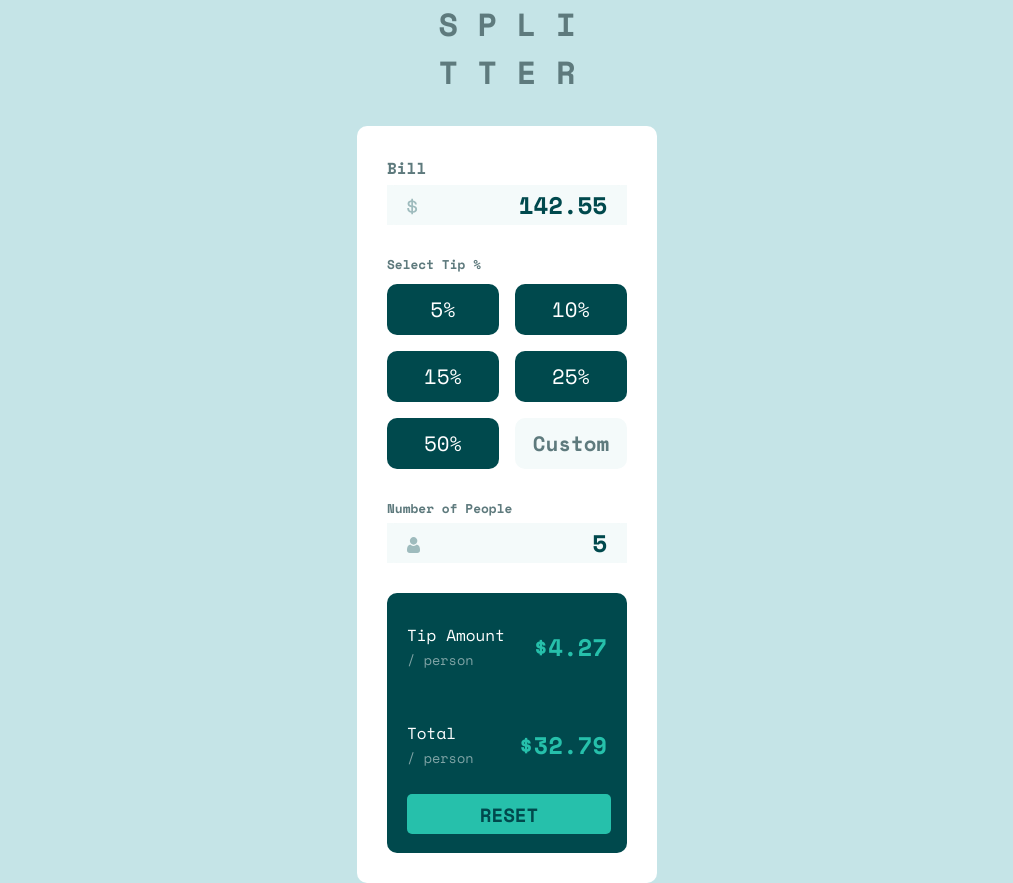
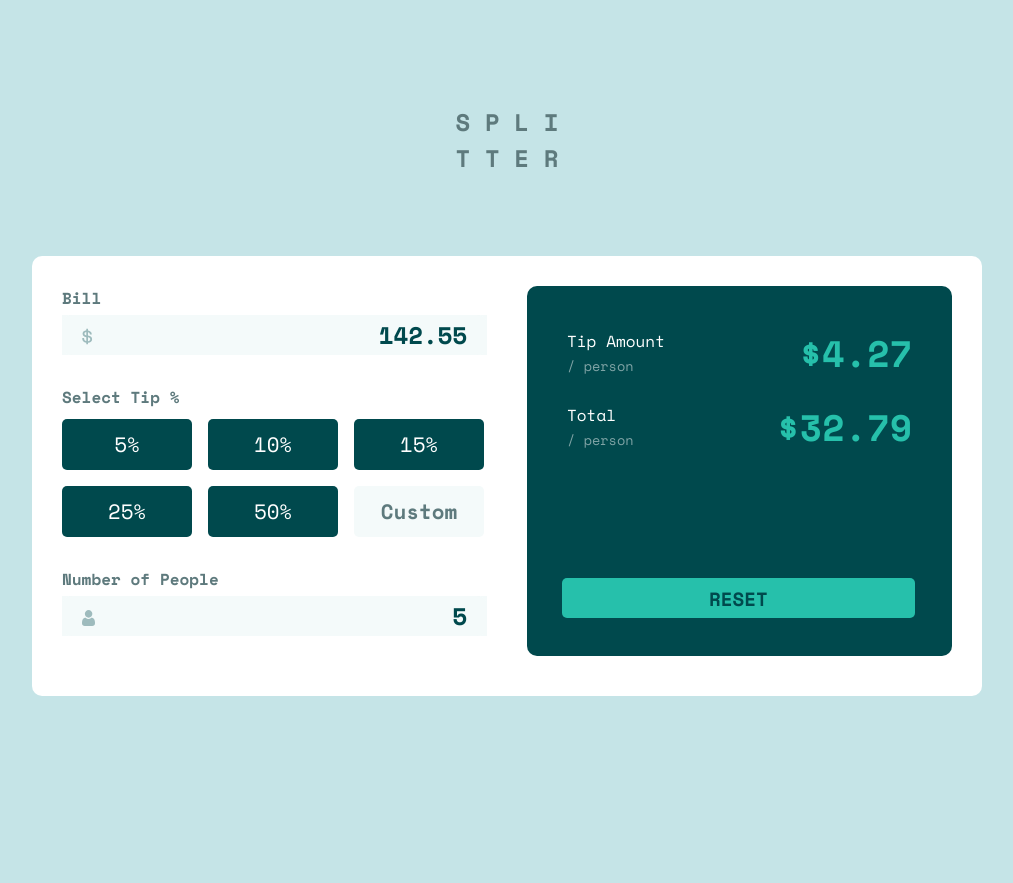
Before and after one commit to mts-ml/tip-calculator-app, a website: page index.html in a window 1280 px wide. Shown: the whole page, without its empty margins (133-1146 px from the left). After the commit the page ends 800 px from the top, so only its background shows below. Drawn offline with nearby package versions, Linux system fonts and the light colour scheme.

Commit message:
Added media querie and new styles

```diff
--- a/styles/mq-style.scss
+++ b/styles/mq-style.scss
@@ -0,0 +1,52 @@
+main {
+   width: 950px;
+
+   header {
+      padding-bottom: 80px;
+   }
+}
+
+section#content {
+   display: flex;
+}
+
+div.info {
+   width: 50%;
+
+   h3 {
+      font-size: 1rem;
+   }
+
+   ul {
+
+      li {
+         width: 130px;
+      }
+   }
+}
+
+div.tip {
+   position: relative;
+   margin-left: 40px;
+   width: 50%;
+   height: 370px;
+
+   div.amount-total, div.price {
+      padding: 40px 40px 0px;
+
+      p.value {
+         font-size: 2.3rem;
+      }
+   }
+
+   div.price {
+      padding-top: 20px;
+   }
+
+   button {
+      position: absolute;
+      margin-left: 35px;
+      width: 83%;
+      bottom: 33px;
+   }
+}
--- a/styles/style.scss
+++ b/styles/style.scss
@@ -44,6 +44,7 @@ header {
    h1 {
       color: $Dark-grayish-cyan;
       text-align: center;
+      font-size: 1.5rem;
    }
 }
 
@@ -110,7 +111,7 @@ div.info {
 
       li {
          width: 112px;
-         border-radius: 10px;
+         border-radius: 5px;
          font-size: 1.3rem;
          padding: 10px;
          background-color: $Very-dark-cyan;
```
Also changed, not shown: index.html (line endings or trailing spaces), styles/mq-style.css, styles/style.css, 2 other files.
